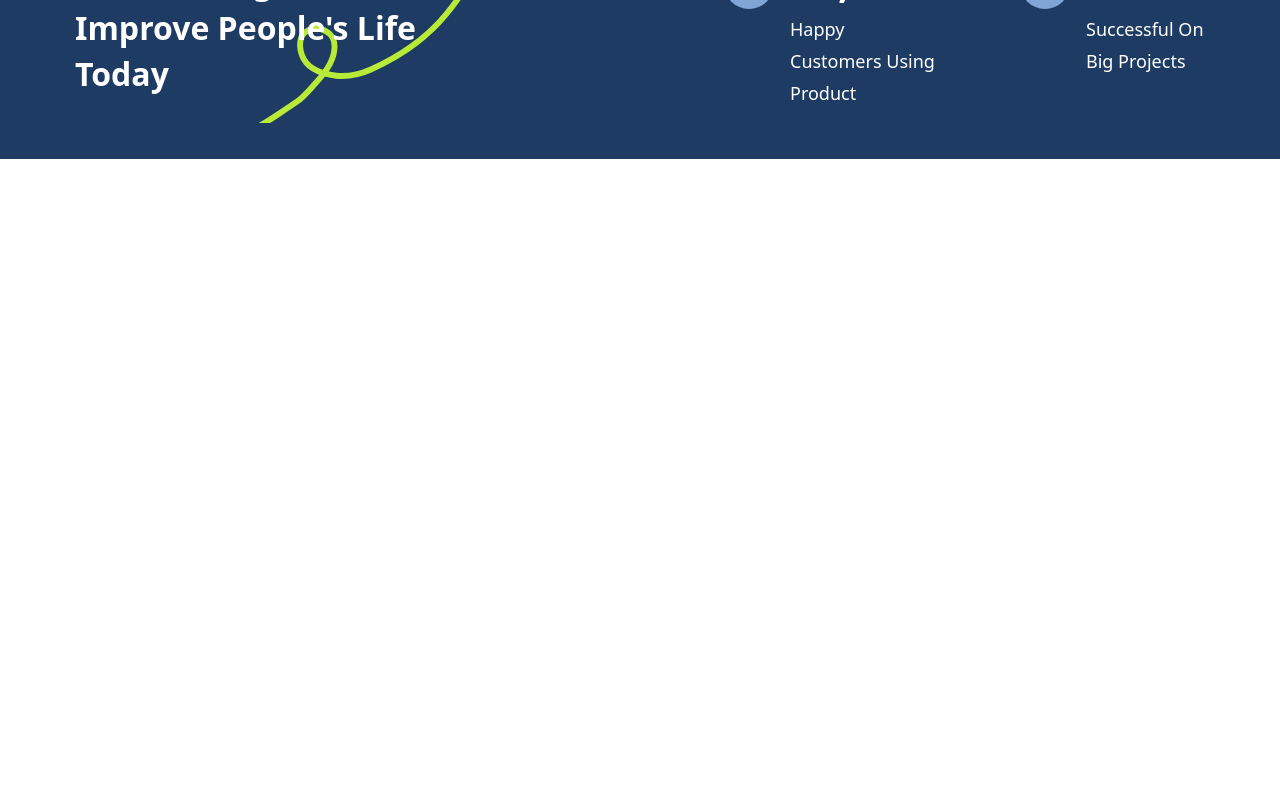
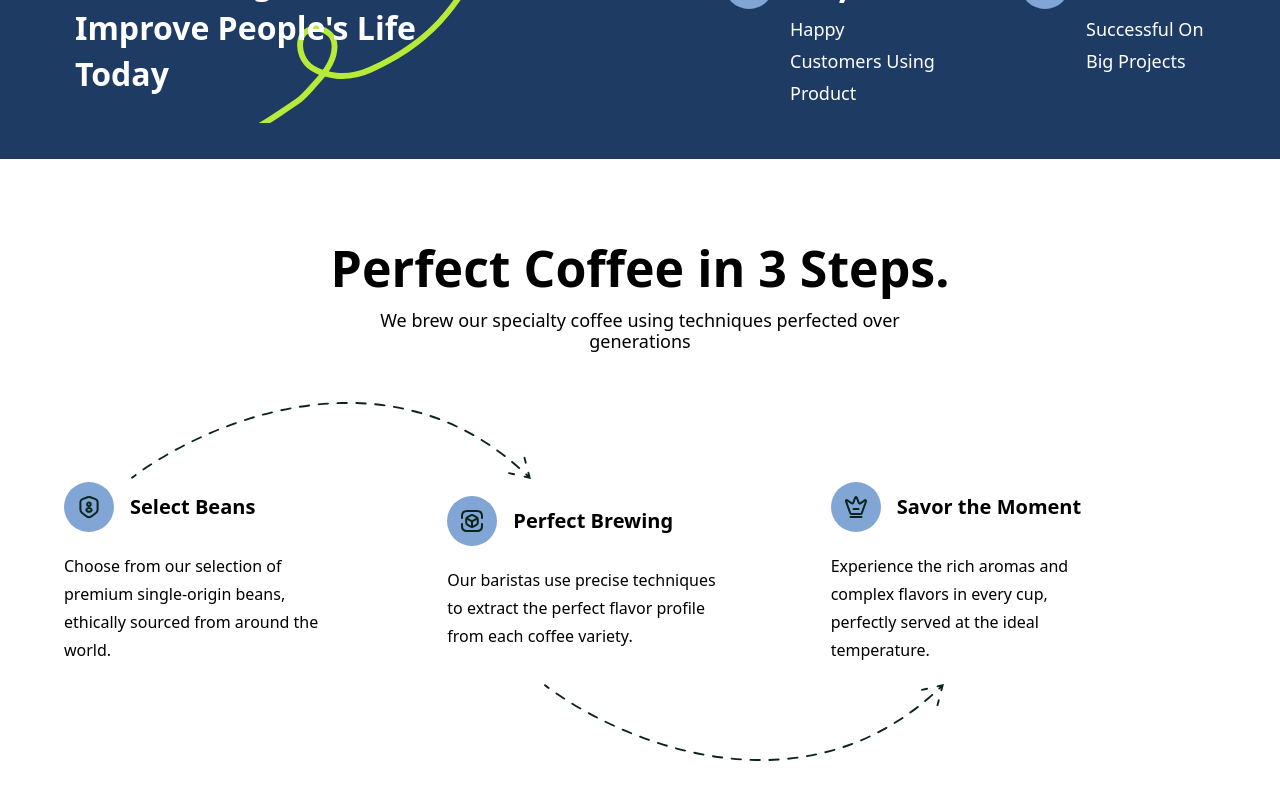
Before and after one commit to Anezz12/cheerslabs, a Next.js app: page / in a window 1280 px wide. Shown: the part 972-1772 px from the top of the page. Before the commit the page ends 1131 px from the top, so only its background shows below. Built offline with nearby package versions, Linux system fonts and the light colour scheme.

Commit message:
Add SimpleSteps component and update HeroSectionPage layout

```diff
--- a/app/layout.tsx
+++ b/app/layout.tsx
@@ -23,7 +23,7 @@ export default function RootLayout({
     <html lang="en">
       <body className={`${poppins.variable} antialiased`}>
         <NavbarPage />
-        {children}
+        <main>{children}</main>
       </body>
     </html>
   );
--- a/app/page.tsx
+++ b/app/page.tsx
@@ -2,6 +2,7 @@ import Link from 'next/link';
 import Image from 'next/image';
 import StatsSection from '@/components/StatsSection';
 import ImageSlideShow from '@/components/ImageSlideShow';
+import SimpleSteps from '@/components/SimpleSteps';
 
 export default function HeroSectionPage() {
   return (
@@ -87,6 +88,7 @@ export default function HeroSectionPage() {
         </div>
       </section>
       <StatsSection />
+      <SimpleSteps />
     </>
   );
 }
--- /dev/null
+++ b/components/SimpleSteps.tsx
@@ -0,0 +1,117 @@
+import Image from 'next/image';
+
+export default function SimpleSteps() {
+  return (
+    <section className="w-full overflow-x-hidden py-12 md:py-20">
+      <div className="container mx-auto px-4 sm:px-6 md:px-8 lg:px-12 flex flex-col gap-8 md:gap-[50px]">
+        {/* Heading */}
+        <div className="flex flex-col items-center gap-3 text-center">
+          <h2 className="text-3xl md:text-4xl lg:text-[50px] font-extrabold leading-tight md:leading-[59px]">
+            Perfect Coffee in 3 Steps.
+          </h2>
+          <p className="text-base md:text-lg font-medium leading-[21px] max-w-xl">
+            We brew our specialty coffee using techniques perfected over
+            generations
+          </p>
+        </div>
+
+        {/* Steps Container */}
+        <div className="w-full max-w-6xl mx-auto">
+          {/* Top arrow - hidden on mobile */}
+          <div className="hidden md:block relative h-20 w-full">
+            <Image
+              src="/images/icons/arrow-top.svg"
+              alt="arrow"
+              width={400}
+              height={60}
+              className="object-contain ml-[67px] mb-[-20px]"
+            />
+          </div>
+
+          {/* Steps */}
+          <div className="flex flex-col md:flex-row md:items-center gap-8 md:gap-12 lg:gap-20">
+            {/* Item 1 */}
+            <div className="flex flex-col gap-5 p-2.5 md:p-0">
+              <div className="flex items-center gap-4">
+                <div className="flex items-center justify-center w-[50px] h-[50px] rounded-full bg-[#81a5d4] shrink-0">
+                  <div className="relative w-6 h-6">
+                    <Image
+                      src="/images/icons/security-user.svg"
+                      alt="Sign Up Icon"
+                      fill
+                      className="object-contain"
+                    />
+                  </div>
+                </div>
+                <h3 className="font-poppins text-lg md:text-[20px] font-semibold leading-[30px]">
+                  Select Beans
+                </h3>
+              </div>
+              <p className="text-[16px] leading-7 font-medium w-full md:w-[276px] md:mr-[27.33px]">
+                Choose from our selection of premium single-origin beans,
+                ethically sourced from around the world.
+              </p>
+            </div>
+
+            {/* Item 2 */}
+            <div className="flex flex-col gap-5 p-2.5 md:p-0">
+              <div className="flex items-center gap-4">
+                <div className="flex items-center justify-center w-[50px] h-[50px] rounded-full bg-[#81a5d4] shrink-0">
+                  <div className="relative w-6 h-6">
+                    <Image
+                      src="/images/icons/3d-cube-scan.svg"
+                      alt="Analyze Data Icon"
+                      fill
+                      className="object-contain"
+                    />
+                  </div>
+                </div>
+                <h3 className="font-poppins text-lg md:text-[20px] font-semibold leading-[30px]">
+                  Perfect Brewing
+                </h3>
+              </div>
+              <p className="text-[16px] leading-7 font-medium w-full md:w-[276px] md:mr-[27.33px]">
+                Our baristas use precise techniques to extract the perfect
+                flavor profile from each coffee variety.
+              </p>
+            </div>
+
+            {/* Item 3 */}
+            <div className="flex flex-col gap-5 p-2.5 md:p-0">
+              <div className="flex items-center gap-4">
+                <div className="flex items-center justify-center w-[50px] h-[50px] rounded-full bg-[#81a5d4] shrink-0">
+                  <div className="relative w-6 h-6">
+                    <Image
+                      src="/images/icons/crown.svg"
+                      alt="Winner Icon"
+                      fill
+                      className="object-contain"
+                    />
+                  </div>
+                </div>
+                <h3 className="font-poppins text-lg md:text-[20px] font-semibold leading-[30px]">
+                  Savor the Moment
+                </h3>
+              </div>
+              <p className="text-[16px] leading-7 font-medium w-full md:w-[276px] md:mr-[27.33px]">
+                Experience the rich aromas and complex flavors in every cup,
+                perfectly served at the ideal temperature.
+              </p>
+            </div>
+          </div>
+
+          {/* Bottom arrow - hidden on mobile */}
+          <div className="hidden md:block relative h-10 w-full">
+            <Image
+              src="/images/icons/arrow-bottom.svg"
+              alt="arrow"
+              width={400}
+              height={60}
+              className="object-contain mt-5 mx-auto ml-[480px]"
+            />
+          </div>
+        </div>
+      </div>
+    </section>
+  );
+}
```
